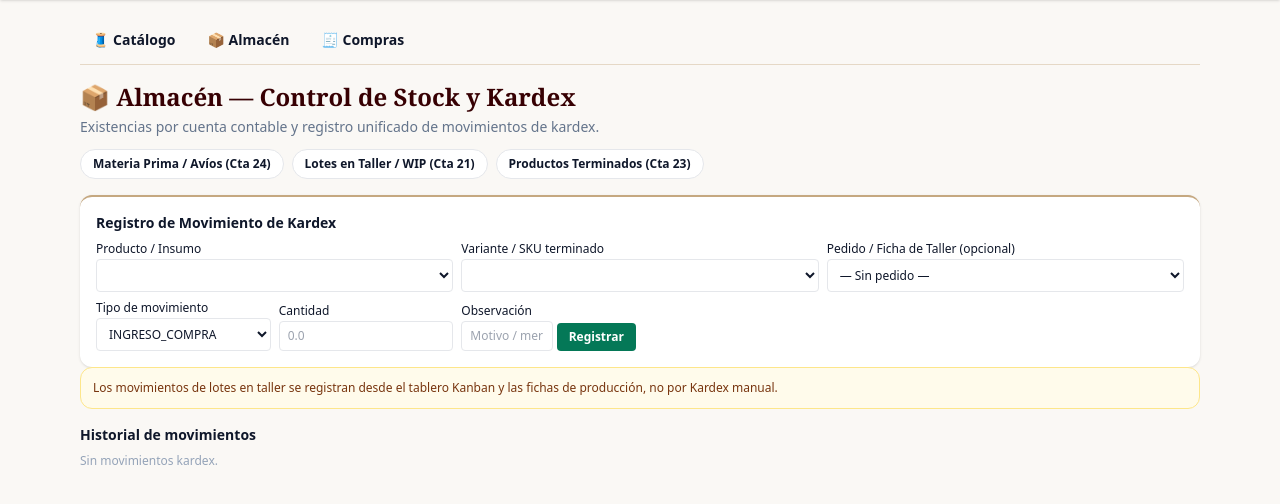
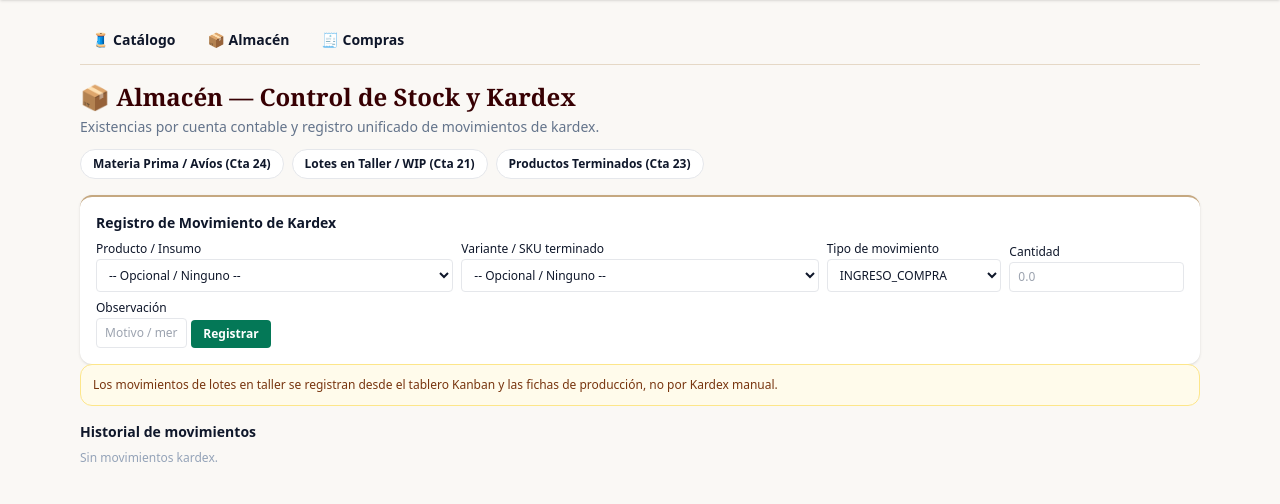
Before and after one commit to Herbe077/Suit-Elans-ERP, a Python web app: template app/templates/inventario/almacen_kardex.html in a window 1280 px wide. Shown: the part 52-556 px from the top of the page. Run offline with Jinja, Linux system fonts and the light colour scheme; the template is opened without the code that fills it, so the values that code supplies are empty; some libraries are stand-ins or nearby versions.

Commit message:
feat(kardex): defaults neutros y visibilidad dinámica en Registro de Kardex
- Selects (producto, variante, pedido) inician en '-- Opcional / Ninguno --'
- Pedido/Ficha solo visible en salidas (SALIDA_TALLER/SALIDA/SALIDA_VENTA);
  se oculta y limpia en INGRESO/ENTRADA/MERMA/AJUSTE
- MP (Cta 24) sin Variante/SKU; backend exige producto en MP
- Test específico de almacén

```diff
--- a/app/routers/inventario.py
+++ b/app/routers/inventario.py
@@ -552,6 +552,9 @@ def kardex_mov(producto_id: int = Form(0), tipo_movimiento: str = Form(...),
         # normaliza legacy
         m = {"ENTRADA": "INGRESO_COMPRA", "SALIDA": "SALIDA_TALLER", "MERMA": "AJUSTE_MERMA"}
         tipo = m.get(tipo, "AJUSTE_MERMA")
+    if not producto_id:
+        # El selector inicia en "-- Opcional / Ninguno --": exige producto.
+        return _err("/inventario/almacen", "selecciona un producto/insumo")
     try:
         from app.services.inventory import registrar_merma, registrar_ingreso_compra
         if tipo in ("AJUSTE_MERMA", "AJUSTE_INVENTARIO"):
--- a/app/templates/inventario/almacen.html
+++ b/app/templates/inventario/almacen.html
@@ -113,19 +113,21 @@
   <p class="text-xs text-slate-500 mb-2" x-text="sub === 'pt' ? 'INGRESO_PRODUCCION suma · SALIDA_VENTA, AJUSTE_MERMA y MUESTRA restan.' : 'INGRESO_COMPRA suma · SALIDA_TALLER y AJUSTE_INVENTARIO restan.'"></p>
   <form method="post" action="/inventario/almacen/kardex" class="grid grid-cols-2 md:grid-cols-6 gap-2 text-xs items-end">
     <input type="hidden" name="alcance" :value="sub === 'pt' ? 'pt' : 'mp'">
-    <label class="block md:col-span-2" x-show="sub !== 'pt'">Producto / Insumo
+    <label class="block md:col-span-2" id="kx-field-producto" x-show="sub !== 'pt'">Producto / Insumo
       <select name="producto_id" class="border rounded px-2 py-1.5 w-full mt-0.5 bg-white">
+        <option value="">-- Opcional / Ninguno --</option>
         {% for i in insumos %}<option value="{{ i.id }}">{{ i.sku }} — {{ i.nombre }} (disp. {{ "%.1f"|format(i.stock_disponible) }})</option>{% endfor %}
       </select>
     </label>
-    <label class="block md:col-span-2" x-show="sub === 'pt'">Variante / SKU terminado
+    <label class="block md:col-span-2" id="kx-field-variante" x-show="sub === 'pt'">Variante / SKU terminado
       <select name="variant_id" class="border rounded px-2 py-1.5 w-full mt-0.5 bg-white">
+        <option value="">-- Opcional / Ninguno --</option>
         {% for v in pts %}<option value="{{ v.id }}">{{ v.sku }} — {{ prods.get(v.product_id).nombre if prods.get(v.product_id) else '' }} ({{ v.talla }}) · {{ v.stock }} u.</option>{% endfor %}
       </select>
     </label>
-    <label class="block md:col-span-2">Pedido / Ficha de Taller (opcional)
-      <select name="orden_venta_id" class="border rounded px-2 py-1.5 w-full mt-0.5 bg-white">
-        <option value="">— Sin pedido —</option>
+    <label class="block md:col-span-2" id="kx-field-pedido">Pedido / Ficha de Taller (opcional)
+      <select name="orden_venta_id" id="kx-pedido" class="border rounded px-2 py-1.5 w-full mt-0.5 bg-white">
+        <option value="">-- Opcional / Ninguno --</option>
         {% for o in pedidos %}<option value="{{ o.id }}">{{ o.folio }}{% if o.concepto %} · {{ o.concepto }}{% endif %}</option>{% endfor %}
       </select>
     </label>
@@ -148,6 +150,22 @@
       mp: ['INGRESO_COMPRA', 'SALIDA_TALLER', 'AJUSTE_INVENTARIO'],
       pt: ['INGRESO_PRODUCCION', 'SALIDA_VENTA', 'AJUSTE_MERMA', 'MUESTRA']
     };
+    // Solo los egresos/consumos aceptan referencia de pedido/ficha.
+    var TIPOS_SALIDA = ['SALIDA_TALLER', 'SALIDA', 'SALIDA_VENTA'];
+    window.kxActualizarCampos = function () {
+      var s = document.getElementById('kx-tipo');
+      var tipo = s ? s.value : '';
+      var fPed = document.getElementById('kx-field-pedido');
+      var selPed = document.getElementById('kx-pedido');
+      if (!fPed) return;
+      // Pedido/Ficha solo aplica a movimientos de consumo (salidas a taller/venta).
+      // En INGRESO/ENTRADA/MERMA/AJUSTE se oculta y se limpia para no enviar refs.
+      // Nota: en MP (Cta 24) nunca se muestra Variante/SKU (x-show por pestaña);
+      // en PT la variante identifica el producto terminado y es requerida.
+      var mostrar = TIPOS_SALIDA.indexOf(tipo) !== -1;
+      fPed.style.display = mostrar ? '' : 'none';
+      if (!mostrar && selPed) selPed.value = '';
+    };
     window.kxSetTipos = function (scope) {
       var s = document.getElementById('kx-tipo');
       if (!s) return;
@@ -158,6 +176,7 @@
         o.value = t; o.textContent = t;
         s.appendChild(o);
       });
+      window.kxActualizarCampos();
     };
     function kxCurrent() {
       var init = document.querySelector('[data-kx-init]');
@@ -169,6 +188,8 @@
         window.kxSetTipos(t === 'wip' ? 'mp' : t);
       });
     });
+    var kxTipo = document.getElementById('kx-tipo');
+    if (kxTipo) kxTipo.addEventListener('change', window.kxActualizarCampos);
     window.kxSetTipos(kxCurrent());
   })();
   </script>
```
Also changed, not shown: tests/test_kardex_pedido.py (+13 -0 lines).
